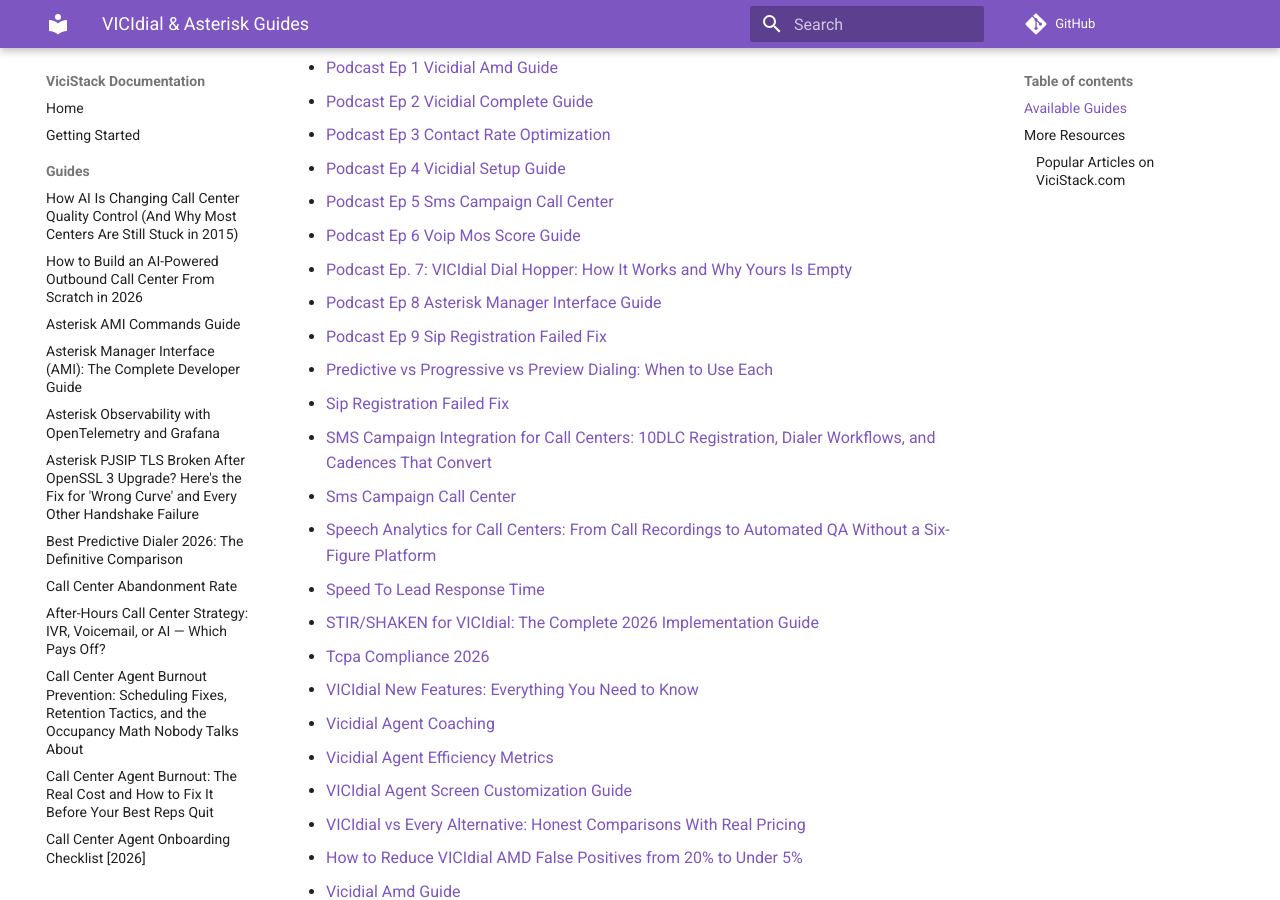
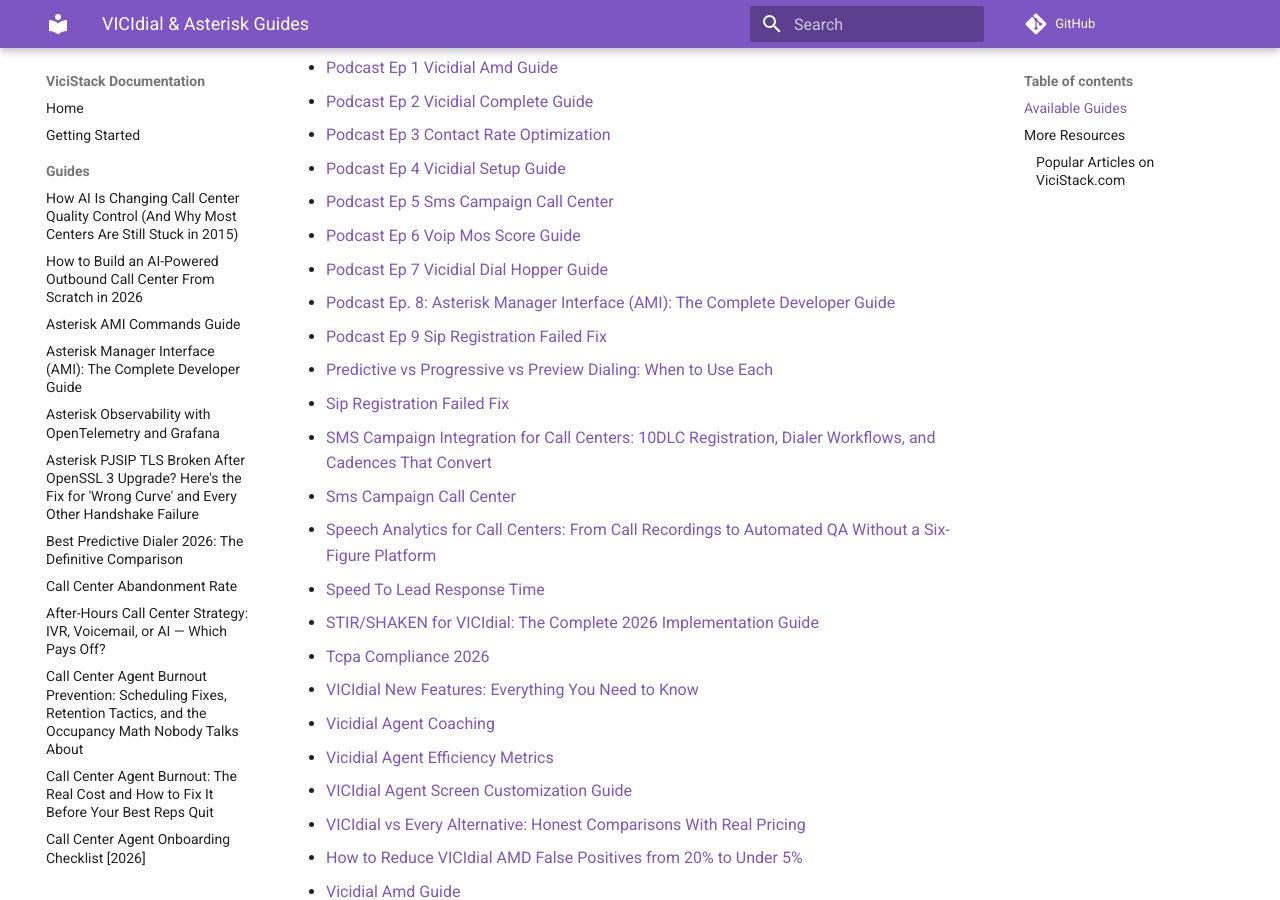
Before and after one commit to gamlin-ccdocs/vicistack-docs, an MkDocs documentation site: the page built from docs/guides/index.md, in a window 1280 px wide and 900 px high, scrolled down 1764 px. Built offline with MkDocs 1.6.1 and Material for MkDocs 9.7.7, drawn with Linux system fonts in a browser that asks for light colours; comment, search, counter and statistics services are not loaded.

Commit message:
Add guide: Podcast Ep. 8: Asterisk Manager Interface (AMI): The Complete Developer Guide

```diff
--- a/docs/guides/index.md
+++ b/docs/guides/index.md
@@ -51,8 +51,8 @@
 - [Podcast Ep 4 Vicidial Setup Guide](podcast-ep-4-vicidial-setup-guide.md)
 - [Podcast Ep 5 Sms Campaign Call Center](podcast-ep-5-sms-campaign-call-center.md)
 - [Podcast Ep 6 Voip Mos Score Guide](podcast-ep-6-voip-mos-score-guide.md)
-- [Podcast Ep. 7: VICIdial Dial Hopper: How It Works and Why Yours Is Empty](podcast-ep-7-vicidial-dial-hopper-guide.md)
-- [Podcast Ep 8 Asterisk Manager Interface Guide](podcast-ep-8-asterisk-manager-interface-guide.md)
+- [Podcast Ep 7 Vicidial Dial Hopper Guide](podcast-ep-7-vicidial-dial-hopper-guide.md)
+- [Podcast Ep. 8: Asterisk Manager Interface (AMI): The Complete Developer Guide](podcast-ep-8-asterisk-manager-interface-guide.md)
 - [Podcast Ep 9 Sip Registration Failed Fix](podcast-ep-9-sip-registration-failed-fix.md)
 - [Predictive vs Progressive vs Preview Dialing: When to Use Each](predictive-vs-progressive-dialing.md)
 - [Sip Registration Failed Fix](sip-registration-failed-fix.md)
--- a/mkdocs.yml
+++ b/mkdocs.yml
@@ -66,8 +66,8 @@
       - "Podcast Ep 4 Vicidial Setup Guide": "guides/podcast-ep-4-vicidial-setup-guide.md"
       - "Podcast Ep 5 Sms Campaign Call Center": "guides/podcast-ep-5-sms-campaign-call-center.md"
       - "Podcast Ep 6 Voip Mos Score Guide": "guides/podcast-ep-6-voip-mos-score-guide.md"
-      - "Podcast Ep. 7: VICIdial Dial Hopper: How It Works and Why Yours Is Empty": "guides/podcast-ep-7-vicidial-dial-hopper-guide.md"
-      - "Podcast Ep 8 Asterisk Manager Interface Guide": "guides/podcast-ep-8-asterisk-manager-interface-guide.md"
+      - "Podcast Ep 7 Vicidial Dial Hopper Guide": "guides/podcast-ep-7-vicidial-dial-hopper-guide.md"
+      - "Podcast Ep. 8: Asterisk Manager Interface (AMI): The Complete Developer Guide": "guides/podcast-ep-8-asterisk-manager-interface-guide.md"
       - "Podcast Ep 9 Sip Registration Failed Fix": "guides/podcast-ep-9-sip-registration-failed-fix.md"
       - "Predictive vs Progressive vs Preview Dialing: When to Use Each": "guides/predictive-vs-progressive-dialing.md"
       - "Sip Registration Failed Fix": "guides/sip-registration-failed-fix.md"
```
